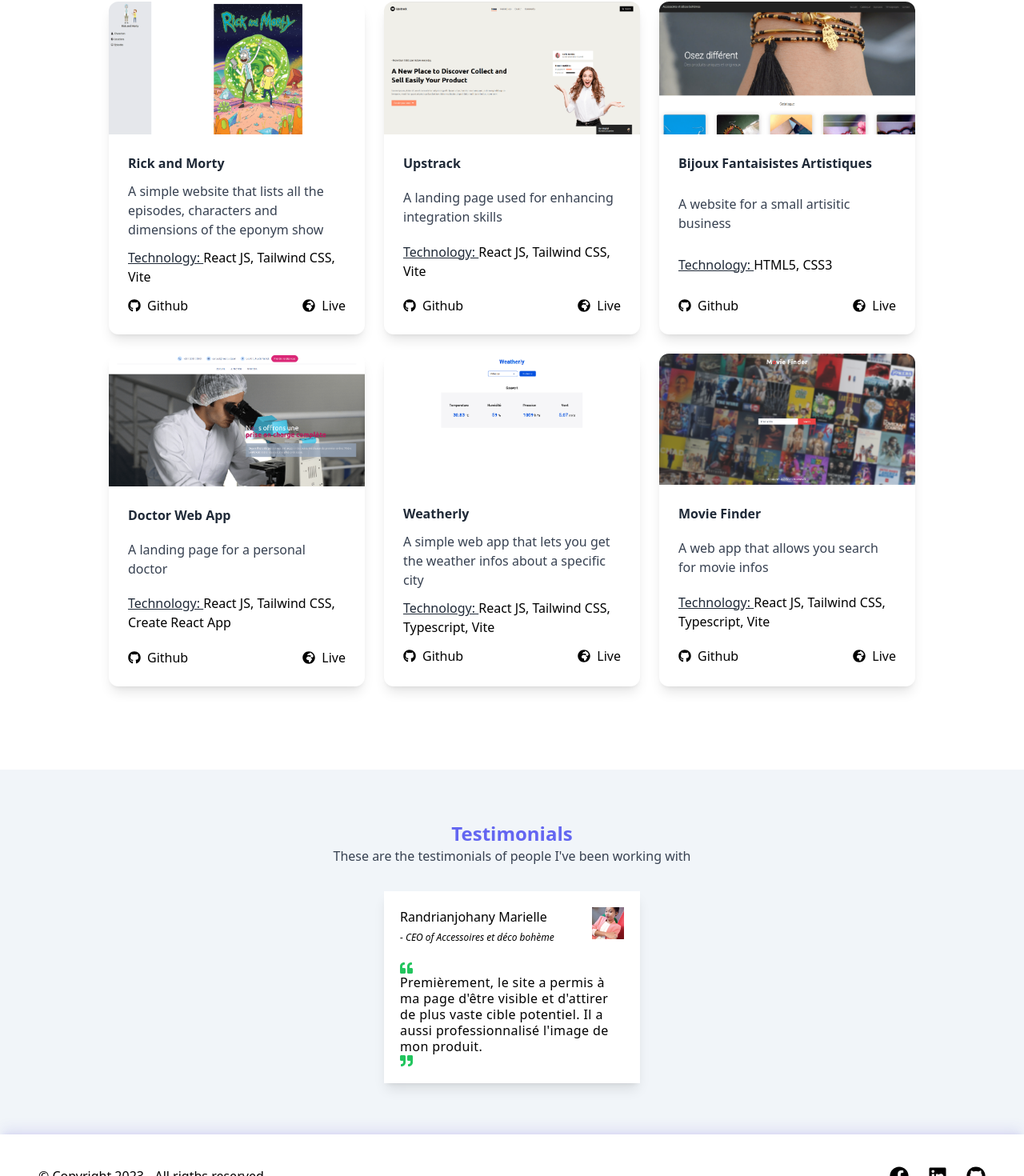
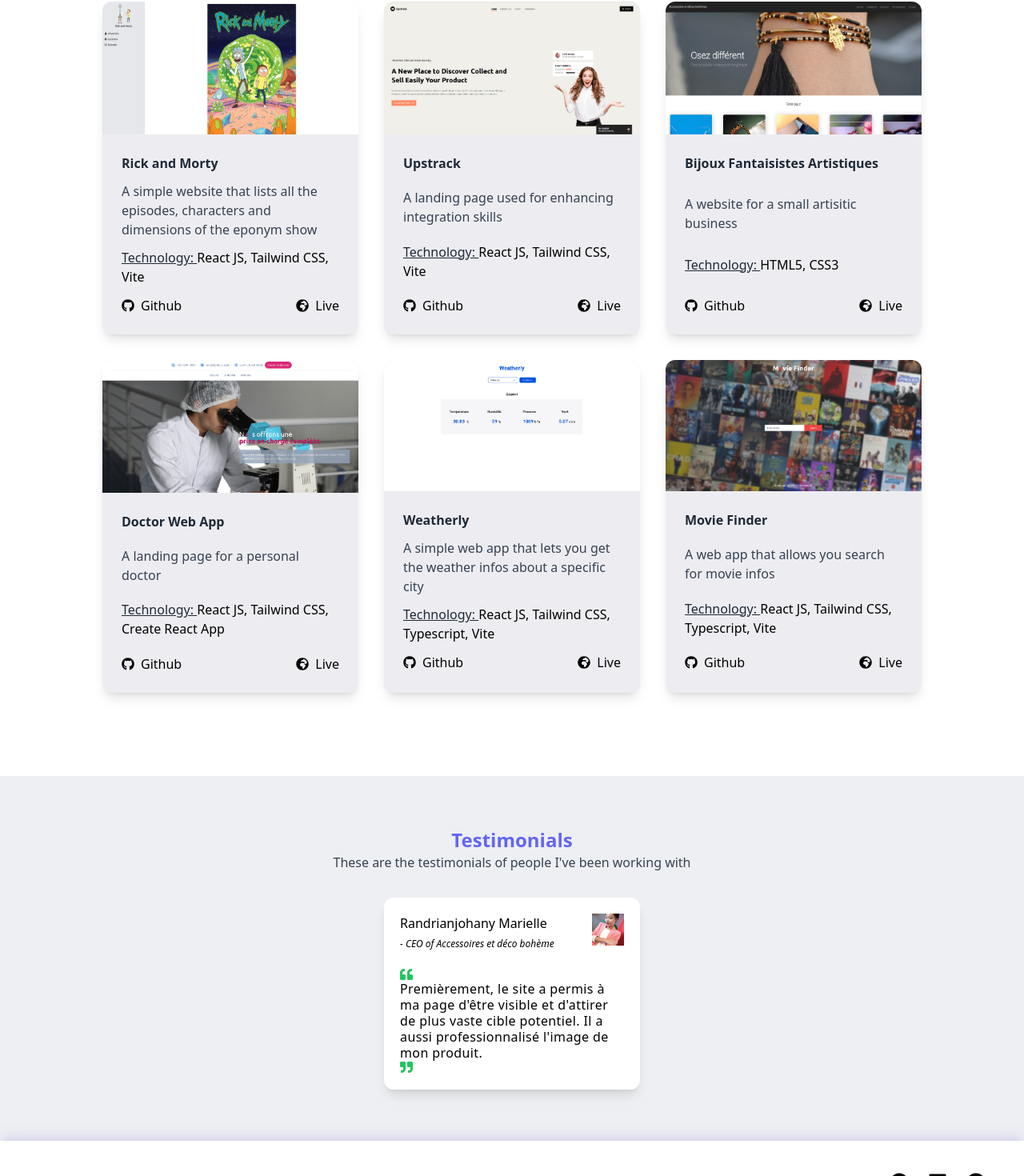
Before and after one commit to Ianel/portfolio-dev, a React (Vite) app: page / in a window 1280 px wide. Shown: the part 1522-2992 px from the top of the page at 80% size. Built offline with nearby package versions, Linux system fonts and the light colour scheme.

Commit message:
feat: change bg colors of testimonials and projects card

```diff
--- a/src/components/Navbar/index.jsx
+++ b/src/components/Navbar/index.jsx
@@ -7,9 +7,9 @@
     useEffect(() => {
         if (showNav) {
             document.body.style.overflowY = "hidden";
+        } else {
+            document.body.style.overflowY = "unset";
         }
-
-        document.body.style.overflowY = "unset";
     }, [showNav]);
 
     return (
--- a/src/components/Projects/index.jsx
+++ b/src/components/Projects/index.jsx
@@ -11,12 +11,12 @@
             <h3 className="text-center text-gray-700 text-md mb-8">
                 These are the projects that I have made with my skills
             </h3>
-            <div className="flex flex-col md:flex-row flex-wrap md:items-stretch my-10 justify-center items-start gap-4 lg:gap-6">
+            <div className="flex flex-col md:flex-row flex-wrap md:items-stretch my-10 justify-center items-start gap-8">
                 {projects.map((project) => {
                     return (
                         <div
                             key={project.id}
-                            className="shadow-lg w-full md:w-80 cursor-pointer hover:shadow-indigo-500 hover:-translate-y-4 group rounded-xl hover:rounded-xl"
+                            className="shadow-lg w-full md:w-80 cursor-pointer hover:shadow-indigo-500 hover:-translate-y-4 bg-[#ededf1] group rounded-xl hover:rounded-xl"
                         >
                             <img
                                 className="object-cover rounded-t-xl"
--- a/src/components/Testimonials/index.jsx
+++ b/src/components/Testimonials/index.jsx
@@ -4,7 +4,7 @@
 
 function Testimonials() {
     return (
-        <section id="testimonials" className="md:px-12 px-6 py-16 bg-slate-100">
+        <section id="testimonials" className="md:px-12 px-6 py-16 bg-[#eeeff2]">
             <h2 className="text-center text-indigo-500 font-bold text-2xl">
                 Testimonials
             </h2>
@@ -12,7 +12,7 @@
                 These are the testimonials of people I've been working with
             </h3>
             <div className="flex justify-center items-center">
-                <article className="w-full md:w-80 shadow-lg p-5 bg-white">
+                <article className="w-full md:w-80 shadow-lg p-5 bg-white rounded-xl">
                     <div className="flex justify-between items-stretch pb-5">
                         <div>
                             <h3>Randrianjohany Marielle</h3>
```
